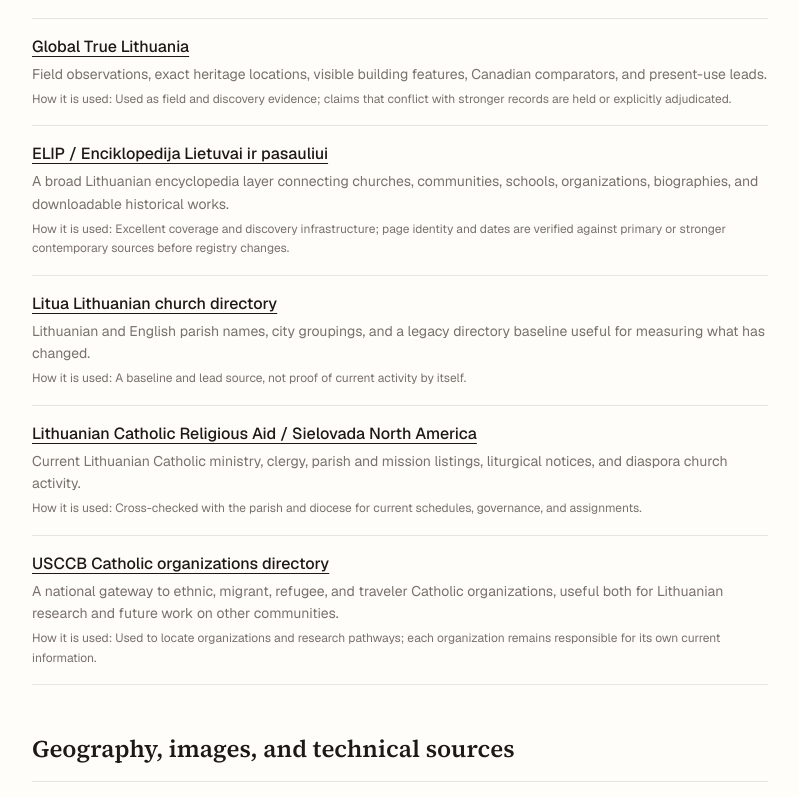
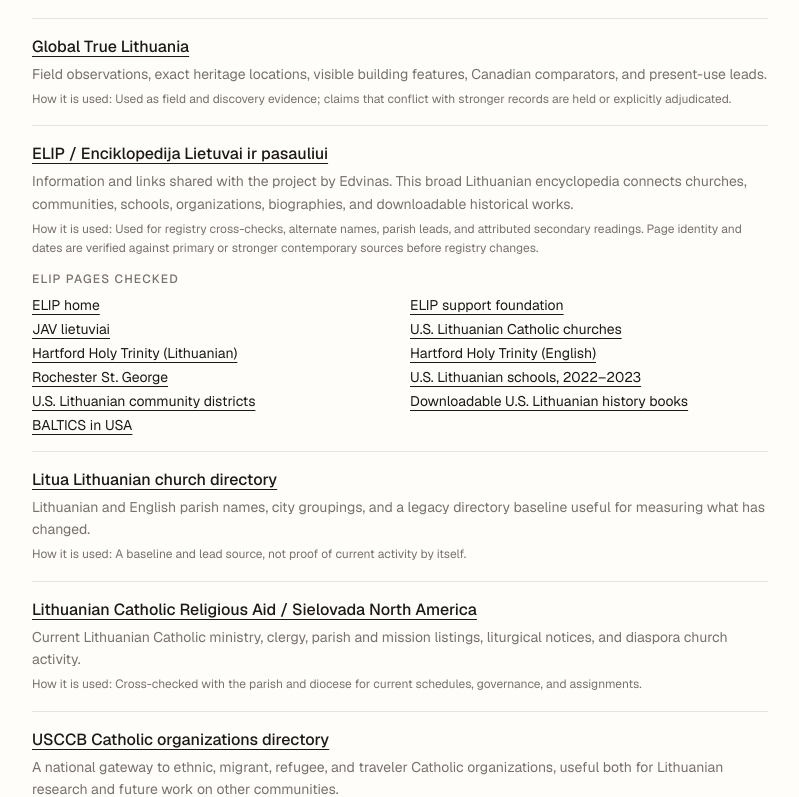
Before and after one commit to LietuvaAI/save-our-lithuanian-parishes, a Next.js app: page /about/sources-and-archives in a window 1280 px wide. Shown: the part 2426-3223 px from the top of the page, without its empty margins (240-1039 px from the left). Built offline with nearby package versions, Linux system fonts and the light colour scheme.

Commit message:
Document Edvinas ELIP source package

```diff
--- a/app/about/sources-and-archives/page.tsx
+++ b/app/about/sources-and-archives/page.tsx
@@ -13,9 +13,16 @@ type SourceRowProps = {
   href?: string;
   role: string;
   limits: string;
+  checkedLinks?: Array<{ label: string; href: string }>;
 };
 
-function SourceRow({ title, href, role, limits }: SourceRowProps) {
+function SourceRow({
+  title,
+  href,
+  role,
+  limits,
+  checkedLinks,
+}: SourceRowProps) {
   return (
     <li className="py-4">
       <p className="font-medium">
@@ -36,6 +43,27 @@ function SourceRow({ title, href, role, limits }: SourceRowProps) {
       <p className="mt-1 text-xs leading-relaxed text-muted">
         How it is used: {limits}
       </p>
+      {checkedLinks && checkedLinks.length > 0 ? (
+        <div className="mt-3">
+          <p className="text-xs font-medium uppercase tracking-widest text-muted">
+            ELIP pages checked
+          </p>
+          <ul className="mt-2 grid gap-x-5 gap-y-1 text-sm sm:grid-cols-2">
+            {checkedLinks.map((link) => (
+              <li key={link.href}>
+                <a
+                  href={link.href}
+                  target="_blank"
+                  rel="noopener noreferrer"
+                  className="underline underline-offset-4 hover:text-accent"
+                >
+                  {link.label}
+                </a>
+              </li>
+            ))}
+          </ul>
+        </div>
+      ) : null}
     </li>
   );
 }
@@ -191,8 +219,54 @@ export default function SourcesAndArchivesPage() {
           <SourceRow
             title="ELIP / Enciklopedija Lietuvai ir pasauliui"
             href="https://lietuvai.lt/wiki/JAV_lietuvi%C5%B3_katalik%C5%B3_ba%C5%BEny%C4%8Dios"
-            role="A broad Lithuanian encyclopedia layer connecting churches, communities, schools, organizations, biographies, and downloadable historical works."
-            limits="Excellent coverage and discovery infrastructure; page identity and dates are verified against primary or stronger contemporary sources before registry changes."
+            role="Information and links shared with the project by Edvinas. This broad Lithuanian encyclopedia connects churches, communities, schools, organizations, biographies, and downloadable historical works."
+            limits="Used for registry cross-checks, alternate names, parish leads, and attributed secondary readings. Page identity and dates are verified against primary or stronger contemporary sources before registry changes."
+            checkedLinks={[
+              {
+                label: "ELIP home",
+                href: "https://lietuvai.lt/",
+              },
+              {
+                label: "ELIP support foundation",
+                href: "https://lietuvai.lt/wiki/Enciklopedijos_Lietuvai_ir_pasauliui_paramos_fondas",
+              },
+              {
+                label: "JAV lietuviai",
+                href: "https://lietuvai.lt/wiki/JAV_lietuviai",
+              },
+              {
+                label: "U.S. Lithuanian Catholic churches",
+                href: "https://lietuvai.lt/wiki/JAV_lietuvi%C5%B3_katalik%C5%B3_ba%C5%BEny%C4%8Dios",
+              },
+              {
+                label: "Hartford Holy Trinity (Lithuanian)",
+                href: "https://lietuvai.lt/wiki/Hartford_Holy_Trinity_Church",
+              },
+              {
+                label: "Hartford Holy Trinity (English)",
+                href: "https://lietuvai.lt/wiki/Holy_Trinity_Church_Hartford",
+              },
+              {
+                label: "Rochester St. George",
+                href: "https://lietuvai.lt/wiki/Rochester_St._George_Church",
+              },
+              {
+                label: "U.S. Lithuanian schools, 2022–2023",
+                href: "https://lietuvai.lt/wiki/Lituanistin%C4%97s_mokyklos_JAV_2022-2023_m.",
+              },
+              {
+                label: "U.S. Lithuanian community districts",
+                href: "https://lietuvai.lt/wiki/JAV_lietuvi%C5%B3_apylink%C4%97s",
+              },
+              {
+                label: "Downloadable U.S. Lithuanian history books",
+                href: "https://lietuvai.lt/wiki/JAV_lietuvi%C5%B3_istorija._Knygos",
+              },
+              {
+                label: "BALTICS in USA",
+                href: "https://lietuvai.lt/wiki/BALTICS_in_USA",
+              },
+            ]}
           />
           <SourceRow
             title="Litua Lithuanian church directory"
```
